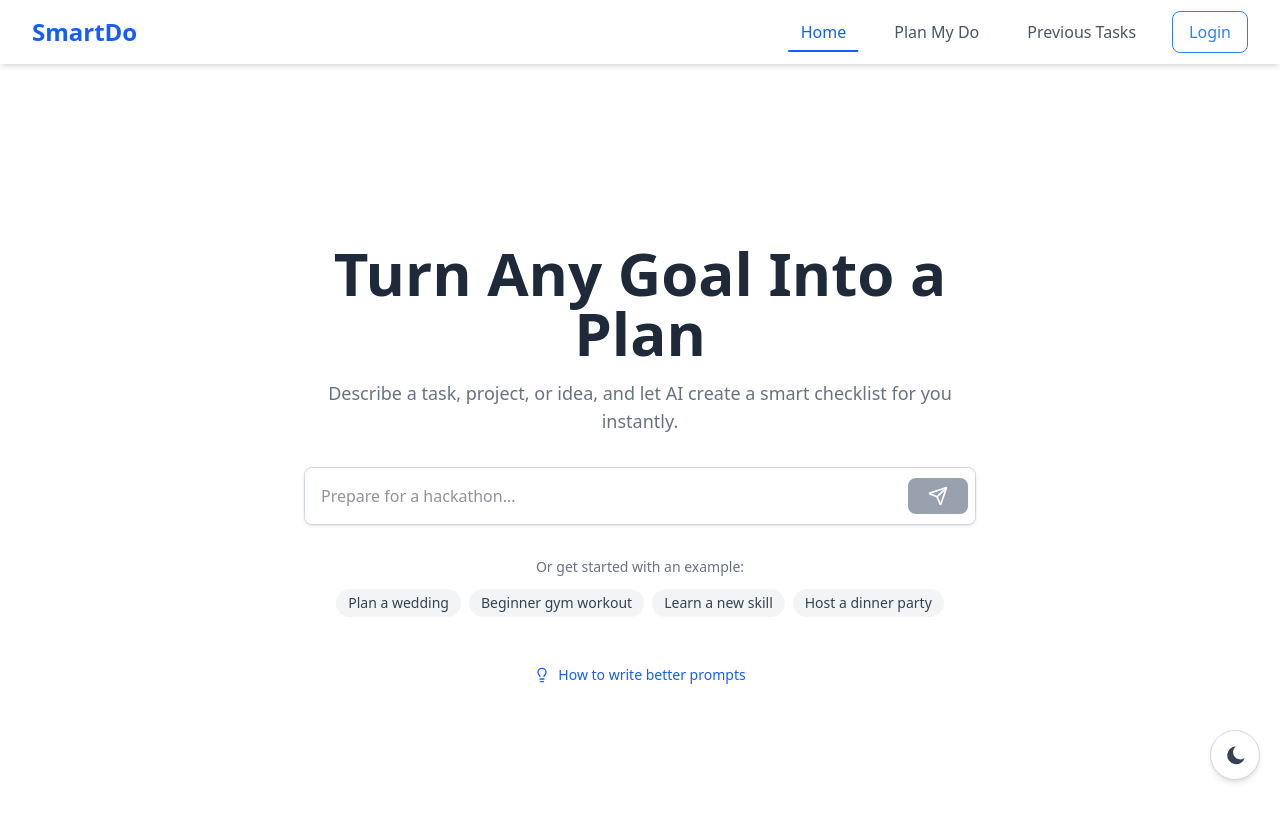
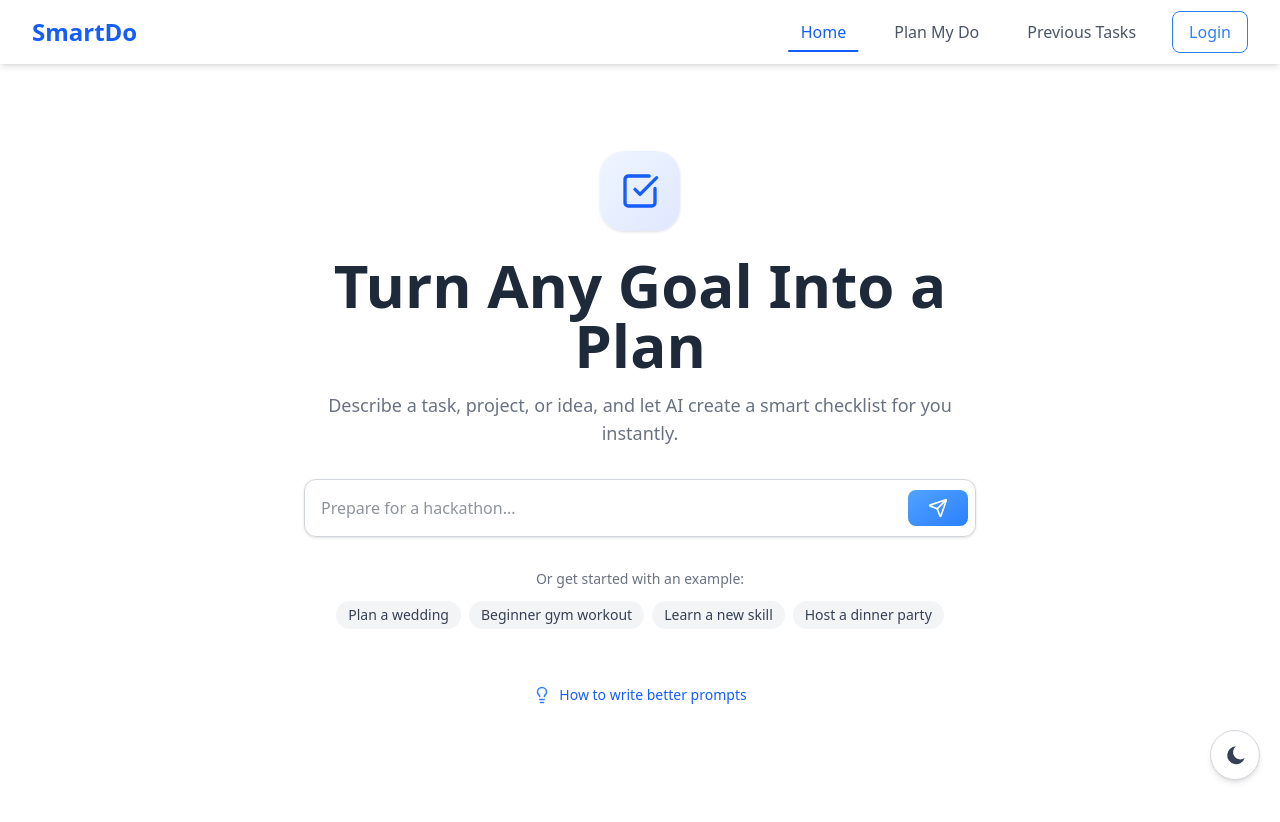
Before and after one commit to soynerd/smartdo, a React (Vite) app: page / in a window 1280 px wide. Shown: the top 822 px of the page. After the commit the page ends 800 px from the top, so only its background shows below. Built offline with nearby package versions, Linux system fonts and the light colour scheme; no server answers.

Commit message:
Added Icon (UI)

```diff
--- a/src/components/HomePage.jsx
+++ b/src/components/HomePage.jsx
@@ -1,27 +1,18 @@
 import React, { useEffect, useState, useRef } from "react";
 import { useNavigate } from "react-router-dom";
-import { LoaderCircle, Lightbulb, Send } from "lucide-react"; // Added icons
+import { LoaderCircle, Lightbulb, Send, CheckSquare } from "lucide-react"; // Added CheckSquare icon
 import generateTaskRespose from "../api/googleGeminiAPI";
 import auth from "../config/config";
 import parseChecklist from "../util/parseAiResopnse";
 
-// A shorter, punchier list for the animated placeholder
 const placeholders = [
   "Plan a trip to Goa...",
   "Prepare for a hackathon...",
   "Host a weekend dinner party...",
   "Learn how to code in 30 days...",
   "Organize my home office...",
-  "How to prepare for a hackathon?",
-  "Weekend party – grocery checklist",
-  "I'm moving to a new flat",
-  "What to take on a bike road trip?",
-  "How to prepare for semester exams?",
-  "Planning a camping trip",
-  "What to pack for a winter vacation?",
 ];
 
-// Great examples to showcase power
 const examplePrompts = [
   "Plan a wedding",
   "Beginner gym workout",
@@ -37,14 +28,13 @@ const tips = [
 
 export default function HomePage({ toggleLoading }) {
   const [prompt, setPrompt] = useState("");
-  const [isLoading, setIsLoading] = useState(false); // --- UX Improvement: Local loading state
+  const [isLoading, setIsLoading] = useState(false);
   const [currentPlaceholder, setCurrentPlaceholder] = useState("");
   const [tip, setTip] = useState("");
 
   const navigate = useNavigate();
   const localStorageKey = auth.local_Storage.currentStorageKey;
 
-  // --- UX Improvement: Animated typing placeholder effect ---
   useEffect(() => {
     let placeholderIndex = 0;
     let letterIndex = 0;
@@ -55,10 +45,9 @@ export default function HomePage({ toggleLoading }) {
       setCurrentPlaceholder(currentText.substring(0, letterIndex + 1));
       letterIndex++;
       if (letterIndex > currentText.length) {
-        // Pause at the end before switching to next placeholder
         letterIndex = 0;
         placeholderIndex = (placeholderIndex + 1) % placeholders.length;
-        timeoutId = setTimeout(typePlaceholder, 2000);
+        timeoutId = setTimeout(typePlaceholder, 2000); // Pause before next placeholder
       } else {
         timeoutId = setTimeout(typePlaceholder, 50); // Typing speed
       }
@@ -70,8 +59,7 @@ export default function HomePage({ toggleLoading }) {
 
   const sendForTextCompletion = async (text) => {
     if (!text || isLoading) return;
-
-    setIsLoading(true); // 1. Set local loading state immediately
+    toggleLoading(); // This now controls a global loading state, which is great
 
     try {
       const response = await generateTaskRespose(text);
@@ -80,19 +68,15 @@ export default function HomePage({ toggleLoading }) {
         localStorageKey,
         JSON.stringify({ id: null, task_data: tasks })
       );
-
-      toggleLoading(); // 2. Trigger the full-screen loader *just before* navigating
-      setTimeout(() => navigate("/ai"), 100); // Give it a moment for the screen to transition
+      navigate("/ai"); // Navigate immediately, the loading state will be handled on the next page
     } catch (error) {
       console.error("Failed to generate task:", error);
-      setIsLoading(false); // Make sure to turn off loading on error
+      toggleLoading(); // Turn off loading on error
     }
   };
 
   const handleExampleClick = (example) => {
     setPrompt(example);
-    // You could optionally auto-send when an example is clicked
-    // sendForTextCompletion(example);
   };
 
   const showTip = () => {
@@ -101,9 +85,16 @@ export default function HomePage({ toggleLoading }) {
   };
 
   return (
-    <main className="flex flex-col items-center justify-center min-h-screen px-4 py-10 text-center animate-fade-in">
+    // --- KEY CHANGE: Improved layout for mobile screens ---
+    // min-h-[calc(100vh-4rem)] accounts for the header height (h-16 is 4rem)
+    // justify-start on mobile, md:justify-center on larger screens
+    <main className="flex flex-col items-center justify-start md:justify-center min-h-[calc(100vh-4rem)] px-4 py-8 sm:py-12 text-center animate-fade-in">
       <div className="w-full max-w-2xl">
-        {/* --- UX Improvement: Clear, benefit-oriented copywriting --- */}
+        {/* --- UI Improvement: Added a visual anchor icon --- */}
+        <div className="w-20 h-20 mx-auto mb-6 bg-gradient-to-br from-blue-50 to-indigo-100 dark:from-gray-700 dark:to-gray-800 flex items-center justify-center rounded-3xl shadow-sm">
+          <CheckSquare className="w-10 h-10 text-blue-600 dark:text-blue-400" />
+        </div>
+
         <h1 className="text-4xl md:text-6xl font-bold mb-4 text-gray-800 dark:text-white">
           Turn Any Goal Into a Plan
         </h1>
@@ -119,14 +110,15 @@ export default function HomePage({ toggleLoading }) {
               value={prompt}
               onChange={(e) => setPrompt(e.target.value)}
               placeholder={currentPlaceholder}
-              className="w-full p-4 pr-24 border border-gray-300 dark:border-gray-600 rounded-lg shadow-sm outline-none dark:bg-gray-800 dark:text-white focus:ring-2 focus:ring-blue-500 transition-all"
+              className="w-full p-4 pr-28 border border-gray-300 dark:border-gray-600 rounded-xl shadow-sm outline-none dark:bg-gray-800 dark:text-white focus:ring-2 focus:ring-blue-500 transition-all"
               onKeyDown={(e) =>
                 e.key === "Enter" && sendForTextCompletion(prompt)
               }
               disabled={isLoading}
             />
+            {/* --- UI Improvement: Enhanced button style --- */}
             <button
-              className="absolute right-2 top-1/2 -translate-y-1/2 bg-blue-600 text-white px-5 py-2 rounded-lg hover:bg-blue-700 transition-colors disabled:bg-gray-400 disabled:cursor-not-allowed flex items-center justify-center gap-2"
+              className="absolute right-2 top-1/2 -translate-y-1/2 bg-gradient-to-br from-blue-600 to-blue-700 text-white px-5 py-2 rounded-lg shadow-md hover:shadow-lg transition-all disabled:from-blue-400 disabled:to-blue-500 disabled:shadow-none disabled:cursor-not-allowed flex items-center justify-center gap-2"
               onClick={() => sendForTextCompletion(prompt)}
               disabled={isLoading || !prompt}
             >
@@ -139,7 +131,6 @@ export default function HomePage({ toggleLoading }) {
           </div>
         </div>
 
-        {/* --- UX Improvement: Clickable examples --- */}
         <div className="mt-8">
           <p className="text-sm text-gray-500 dark:text-gray-400">
             Or get started with an example:
@@ -150,7 +141,8 @@ export default function HomePage({ toggleLoading }) {
                 key={ex}
                 onClick={() => handleExampleClick(ex)}
                 disabled={isLoading}
-                className="px-3 py-1 bg-gray-100 dark:bg-gray-700 text-gray-700 dark:text-gray-200 rounded-full text-sm hover:bg-gray-200 dark:hover:bg-gray-600 transition-colors disabled:opacity-50"
+                // --- UI Improvement: More interactive hover effect ---
+                className="px-3 py-1 bg-gray-100 dark:bg-gray-700 text-gray-700 dark:text-gray-200 rounded-full text-sm hover:bg-gray-200 dark:hover:bg-gray-600 transition-all hover:scale-105 disabled:opacity-50 disabled:scale-100"
               >
                 {ex}
               </button>
@@ -158,14 +150,22 @@ export default function HomePage({ toggleLoading }) {
           </div>
         </div>
 
-        {/* --- UX Improvement: Tip presented in a dismissible callout box --- */}
-        <div className="mt-12 w-full">
-          <button
+        {/* --- UI Improvement: More inviting 'Tips' section --- */}
+        <div className="mt-12 w-full flex justify-center">
+          <div
             onClick={showTip}
-            className="flex items-center gap-2 mx-auto text-sm text-blue-600 dark:text-blue-400 font-medium hover:underline"
+            className="group flex items-center gap-2 p-2 rounded-lg cursor-pointer hover:bg-blue-50 dark:hover:bg-gray-700/50 transition-colors"
           >
-            <Lightbulb size={16} /> How to write better prompts
-          </button>
+            <Lightbulb
+              className="text-blue-500 dark:text-blue-400 transition-transform group-hover:scale-110"
+              size={18}
+            />
+            <span className="text-sm text-blue-600 dark:text-blue-400 font-medium group-hover:underline">
+              How to write better prompts
+            </span>
+          </div>
+        </div>
+
         {tip && (
           <div className="relative mt-4 p-4 bg-blue-50 dark:bg-gray-800 border border-blue-200 dark:border-gray-600 rounded-lg text-left text-sm text-blue-800 dark:text-blue-200 animate-fade-in-down">
             <button
@@ -178,7 +178,6 @@ export default function HomePage({ toggleLoading }) {
           </div>
         )}
       </div>
-      </div>
     </main>
   );
 }
```
Lines whose indentation alone changed are shown as unchanged.
